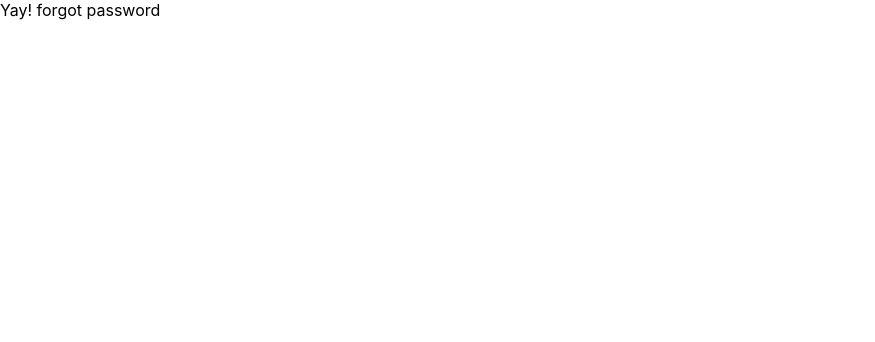
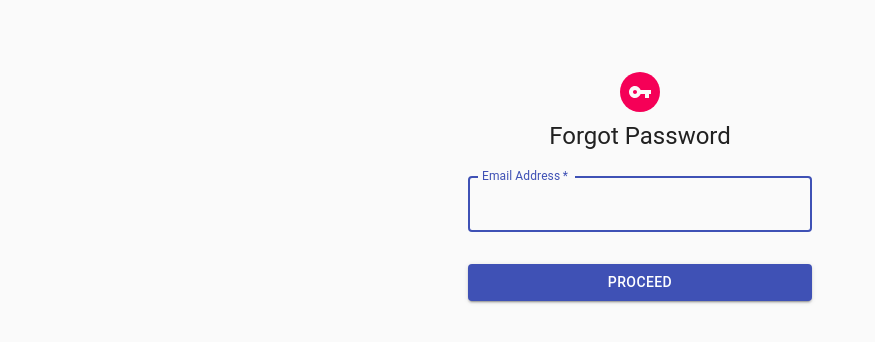
Before and after one commit to TdevM/react_login_page, a React (Create React App) app: page /forgotPassword in a window 1280 px wide. Shown: the top 342 px of the page, without its empty margins (0-875 px from the left). Built offline with nearby package versions, Linux system fonts and the light colour scheme.

Commit message:
forgot password page complete

```diff
--- a/src/App.js
+++ b/src/App.js
@@ -1,17 +1,3 @@
-// import './App.css';
-// import LoginPage from "./components/LoginPage";
-// import React from "react";
-//
-// function App() {
-//     return (
-//         <div className="App">
-//
-//         </div>
-//     );
-// }
-//
-// export default App;
-
 import React from "react";
 import {
     BrowserRouter as Router,
@@ -21,6 +7,7 @@ import {
 } from "react-router-dom";
 import LoginPage from "./components/LoginPage";
 import ForgotPassword from "./components/ForgotPasswordPage";
+import ResetPassword from "./components/ResetPasswordPage";
 
 
 export default function BasicExample() {
@@ -36,6 +23,10 @@ export default function BasicExample() {
                         <ForgotPassword/>
                     </Route>
 
+                    <Route exact path="/password/reset/*">
+                        <ResetPassword/>
+                    </Route>
+
                 </Switch>
             </div>
         </Router>
--- a/src/components/ForgotPasswordPage.js
+++ b/src/components/ForgotPasswordPage.js
@@ -1,18 +1,48 @@
 import React from 'react'
+import {makeStyles} from "@material-ui/core/styles";
+import ForgotPasswordForm from "./forms/ForgotPasswordForm";
+import Container from "@material-ui/core/Container";
+import CssBaseline from "@material-ui/core/CssBaseline";
+import Avatar from "@material-ui/core/Avatar";
+import VpnKeyIcon from '@material-ui/icons/VpnKey';
+import Typography from "@material-ui/core/Typography";
 
-class ForgotPassword extends React.Component {
+const useStyles = makeStyles((theme) => ({
+    paper: {
+        marginTop: theme.spacing(8),
+        display: 'flex',
+        flexDirection: 'column',
+        alignItems: 'center',
+    },
+    avatar: {
+        margin: theme.spacing(1),
+        backgroundColor: theme.palette.secondary.main,
+    },
+    form: {
+        width: '100%', // Fix IE 11 issue.
+        marginTop: theme.spacing(1),
+    },
+    submit: {
+        margin: theme.spacing(3, 0, 2),
+    },
+}));
 
 
-    constructor(props) {
-        super(props);
-    }
+export default function ForgotPassword() {
+    const classes = useStyles();
 
-
-    render() {
-        return (
-            <div>Yay! forgot password</div>
-        )
-    }
+    return (
+        <Container component="main" maxWidth="xs">
+            <CssBaseline/>
+            <div className={classes.paper}>
+                <Avatar className={classes.avatar}>
+                    <VpnKeyIcon/>
+                </Avatar>
+                <Typography component="h1" variant="h5">
+                    Forgot Password
+                </Typography>
+                <ForgotPasswordForm formStyle={classes.form} submitStyle={classes.submit}/>
+            </div>
+        </Container>
+    );
 }
-
-export default ForgotPassword;
--- /dev/null
+++ b/src/components/ResetPasswordPage.js
@@ -0,0 +1,18 @@
+import React from 'react'
+
+class ResetPassword extends React.Component {
+
+
+    constructor(props) {
+        super(props);
+    }
+
+
+    render() {
+        return (
+            <div>Yay! Reset password</div>
+        )
+    }
+}
+
+export default ResetPassword;
--- /dev/null
+++ b/src/components/forms/ForgotPasswordForm.js
@@ -0,0 +1,85 @@
+import React from 'react';
+import {Formik} from 'formik';
+import * as Yup from 'yup';
+import TextField from "@material-ui/core/TextField";
+import Button from "@material-ui/core/Button";
+import * as controller from '../../controllers/Auth'
+
+const initialValues = {email: ''}
+
+const validationSchema = Yup.object().shape({
+    email: Yup.string().email('Must be a valid email').required('Email is required'),
+});
+
+class ForgotPasswordForm extends React.Component {
+    constructor(props) {
+        super(props)
+    }
+
+
+    onSubmit(values, actions) {
+        controller.forgotPassword(values.email)
+            .then((response) => {
+                actions.setErrors({
+                    email: response.data.message,
+                });
+            }).catch((error) => {
+            console.log(error)
+        })
+    }
+
+    render() {
+        return (
+            <div>
+                <Formik
+                    initialValues={initialValues}
+                    validationSchema={validationSchema}
+                    onSubmit={this.onSubmit}>
+                    {({
+                          values,
+                          errors,
+                          touched,
+                          handleChange,
+                          handleBlur,
+                          handleSubmit,
+                          isSubmitting,
+                          /* and other goodies */
+                      }) => (
+                        <form className={this.props.formStyle} onSubmit={handleSubmit}>
+                            <TextField
+                                variant="outlined"
+                                margin="normal"
+                                required
+                                fullWidth
+                                id="email"
+                                label="Email Address"
+                                name="email"
+                                helperText={errors.email}
+                                error={(errors.email === 'true')}
+                                value={values.email}
+                                onChange={handleChange}
+                                onBlur={handleBlur}
+                                autoComplete="email"
+                                autoFocus
+                            />
+                            <Button
+                                type="submit"
+                                fullWidth
+                                variant="contained"
+                                color="primary"
+                                className={this.props.submitStyle}
+                            >
+                                Proceed
+                            </Button>
+                        </form>
+
+                    )}
+                </Formik>
+            </div>
+        )
+    }
+
+}
+
+
+export default ForgotPasswordForm;
--- a/src/controllers/Auth.js
+++ b/src/controllers/Auth.js
@@ -5,5 +5,8 @@ const login = (email, password) => {
     return axios.post(`/auth/login`, {email, password})
 }
 
+const forgotPassword = (email) => {
+    return axios.post('/auth/forgotPassword', {email})
+}
 
-export {login}
+export {login, forgotPassword}
```
